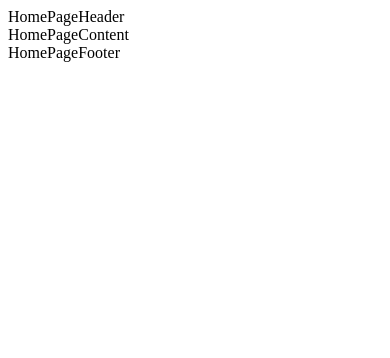
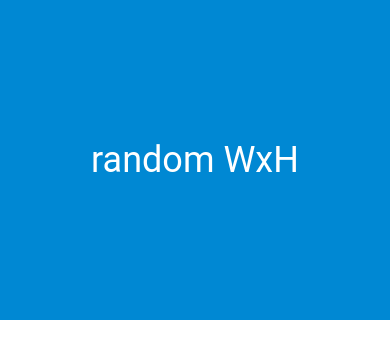
Before and after one commit to dreadlocker/ui-task, a Vue app: page / in a window 390 px wide. Shown: the top 358 px of the page. Built offline with nearby package versions, Linux system fonts and the light colour scheme.

Commit message:
header for mobile devices finished

```diff
--- a/src/assets/styles/_variables.sass
+++ b/src/assets/styles/_variables.sass
@@ -0,0 +1,5 @@
+$min-mobile-portrait-width: 320px
+$min-tablet-portrait-width: 768px
+$min-pc-width: 1920px
+
+$text-color-1: #FFFFFF
--- a/src/assets/styles/main.sass
+++ b/src/assets/styles/main.sass
@@ -0,0 +1,29 @@
+@import "./_variables.sass"
+
+body
+  margin: 0
+
+// general classes START
+.absolutely-centered
+  display: flex
+  justify-content: center
+  align-items: center
+// general classes END
+
+#app
+  font-family: Roboto
+  -webkit-font-smoothing: antialiased
+  -moz-osx-font-smoothing: grayscale
+
+// HomePageHeader START
+.home-page-header
+  width: 100%
+  background: #0088D3
+  font-size: 36px
+  color: $text-color-1
+  // for PC
+  // font-size: 62px
+@media (min-width: $min-mobile-portrait-width) and (max-width: $min-tablet-portrait-width - 1)
+  .home-page-header
+    height: 320px
+// HomePageHeader END
--- a/src/components/HomePage.vue
+++ b/src/components/HomePage.vue
@@ -1,26 +1,29 @@
 <template>
   <div>
-    <HomePageHeader />
-    <HomePageContent />
-    <HomePageFooter />
+    <HomePageHeader
+      :headerText="headerText"
+      class="home-page-header absolutely-centered"
+    />
+    <!-- <HomePageContent /> -->
+    <!-- <HomePageFooter /> -->
   </div>
 </template>
 
 <script>
 import HomePageHeader from './HomePageHeader.vue'
-import HomePageContent from './HomePageContent.vue'
-import HomePageFooter from './HomePageFooter.vue'
+// import HomePageContent from './HomePageContent.vue'
+// import HomePageFooter from './HomePageFooter.vue'
 
 export default {
   name: 'HomePage',
   components: {
     HomePageHeader,
-    HomePageContent,
-    HomePageFooter,
+    // HomePageContent,
+    // HomePageFooter,
   },
   data() {
     return {
-      header: "random WxH",
+      headerText: "random WxH",
       contentHeader1: "3 Easy steps to start trading online",
       content1Windows: [
         [
--- a/src/components/HomePageHeader.vue
+++ b/src/components/HomePageHeader.vue
@@ -1,11 +1,17 @@
 <template>
   <div>
-    HomePageHeader
+    {{headerText}}
   </div>
 </template>
 
 <script>
 export default {
   name: 'HomePageHeader',
+  props: {
+    headerText: {
+      type: String,
+      required: true
+    }
+  }
 }
 </script>
```
